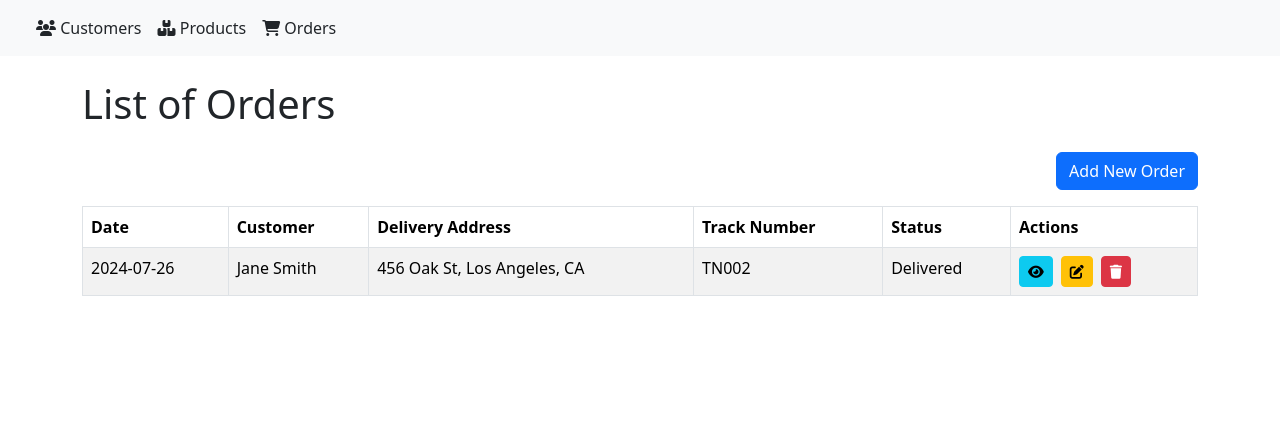
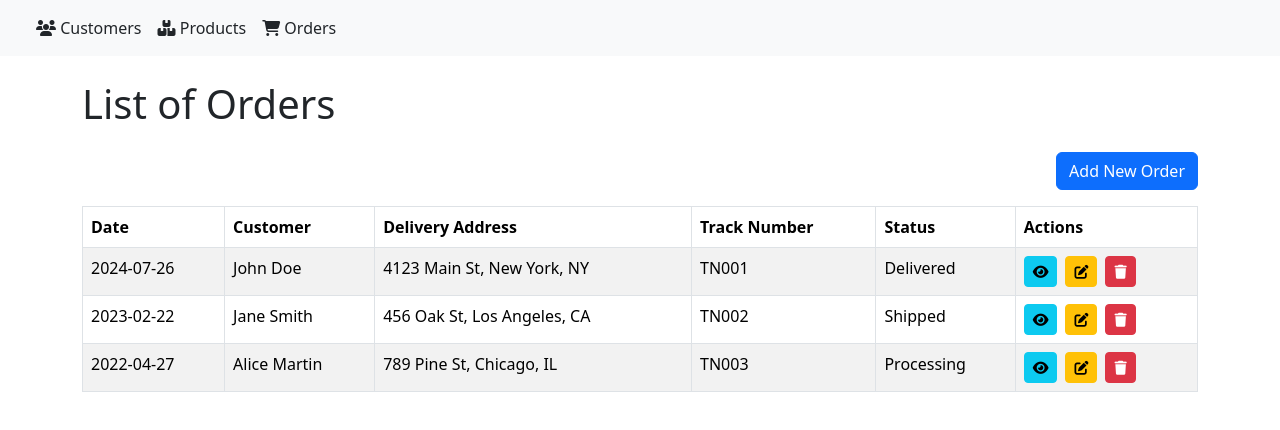
Before and after one commit to FatimataAliouSall/vue-customer-management-app, a Vue app: page /orders in a window 1280 px wide. Shown: the top 430 px of the page. Built offline with nearby package versions, Linux system fonts and the light colour scheme.

Commit message:
Add data to the orders list

```diff
--- a/src/components/OrderList.vue
+++ b/src/components/OrderList.vue
@@ -78,7 +78,9 @@
 
   // Liste des commandes
   const orders = ref([
-    { id: 1, date: "2024-07-26", customer: "Jane Smith", delivery_address: "456 Oak St, Los Angeles, CA", track_number: "TN002", status: "Delivered" }
+    { id: 1, date: "2024-07-26", customer: "John Doe", delivery_address: "4123 Main St, New York, NY", track_number: "TN001", status: "Delivered" },
+    { id: 2, date: "2023-02-22", customer: "Jane Smith", delivery_address: "456 Oak St, Los Angeles, CA", track_number: "TN002", status: "Shipped" },
+    { id: 3, date: "2022-04-27", customer: "Alice Martin", delivery_address: "789 Pine St, Chicago, IL", track_number: "TN003", status: "Processing" }
   ])
 
   const selectedOrder = ref(null)
```
